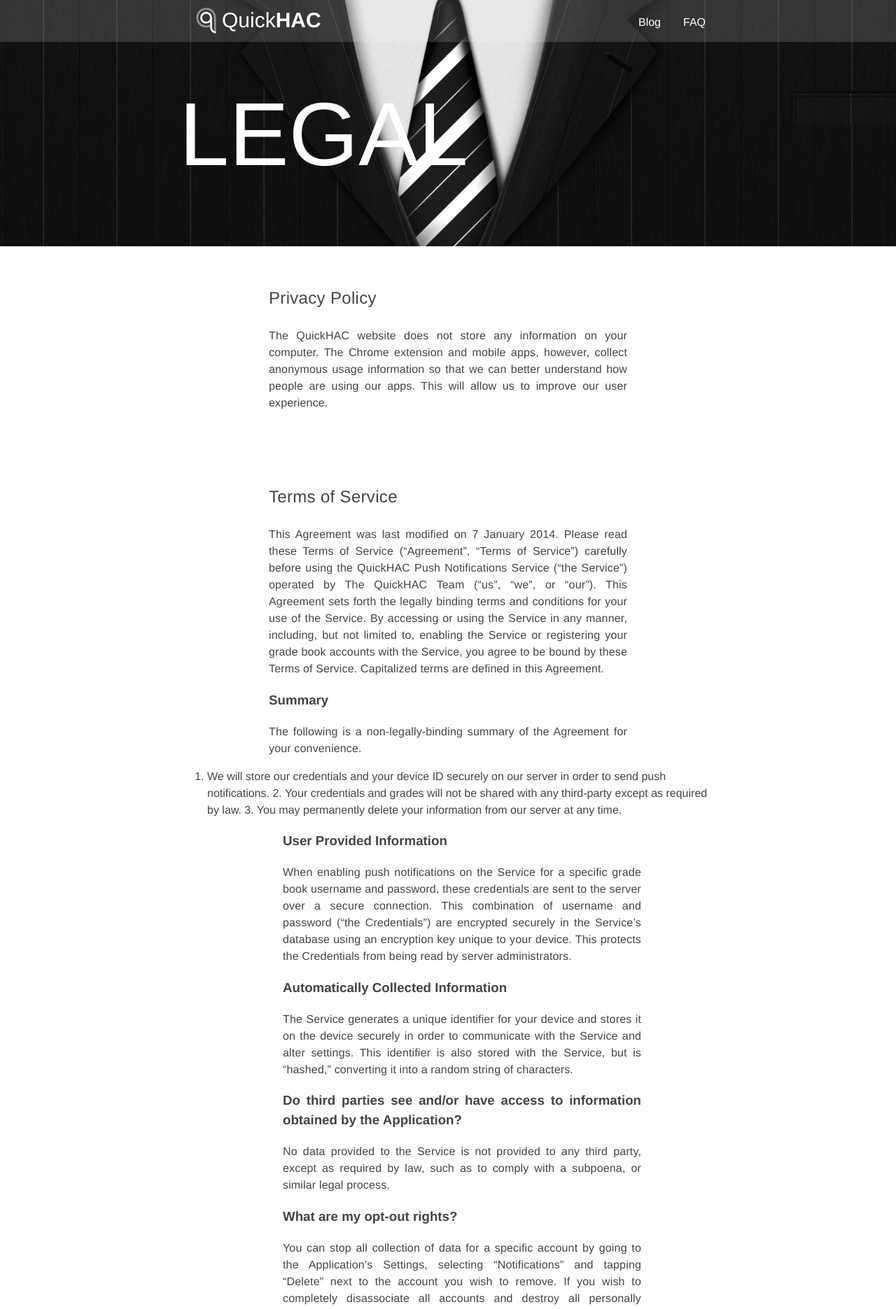
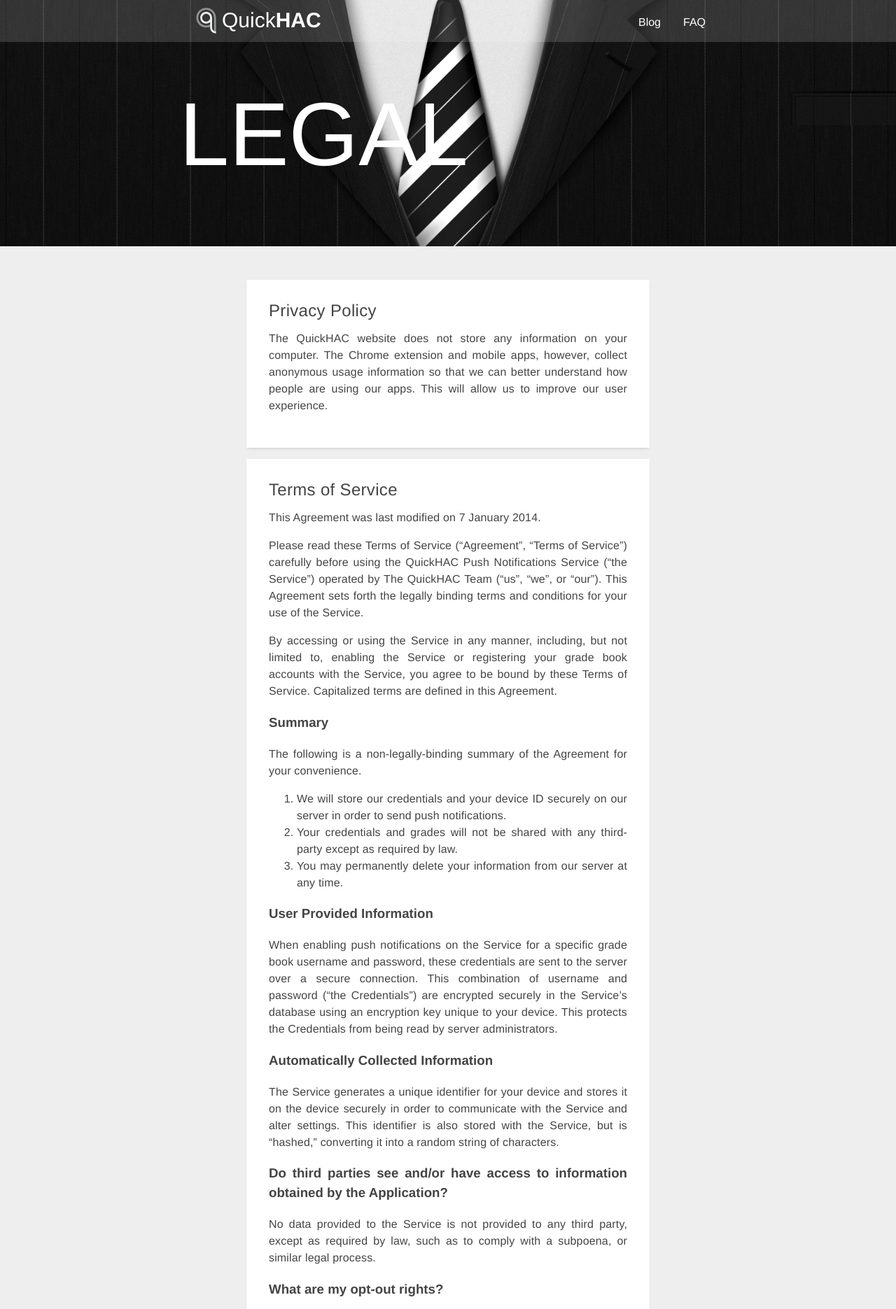
Before and after one commit to quickhac/main-site, a Jekyll site: the page built from legal/index.html, in a window 1280 px wide. Shown: the top 1871 px of the page at 70% size. Built offline with Jekyll 4.4.1, drawn with Linux system fonts in a browser that asks for light colours; Markdown is read by kramdown in place of the engine named in the settings; some of the changed text lies outside the part shown.

Commit message:
fixed some legal page issues

```diff
--- a/_data/legal.yml
+++ b/_data/legal.yml
@@ -1,9 +1,9 @@
-privacy: >
+privacy: |
     ## Privacy Policy
 
     The QuickHAC website does not store any information on your computer. The Chrome extension and mobile apps, however, collect anonymous usage information so that we can better understand how people are using our apps. This will allow us to improve our user experience.
 
-terms: >
+terms: |
     ## Terms of Service
 
     This Agreement was last modified on 7 January 2014.
--- a/css/main.css
+++ b/css/main.css
@@ -260,7 +260,7 @@ section, footer {
     background-color: #ffffff;
 }
 
-section p {
+section p, section ul, section ol {
     font-weight: 300;
     text-rendering: optimizeLegibility;
     letter-spacing: 0.01pc;
@@ -436,7 +436,7 @@ section.legal .container {
 
 }
 
-section.legal p, section.legal h2, section.legal h3 {
+section.legal .card {
     text-align: justify;
     max-width: 512px;
     margin: 1em auto;
--- a/legal/index.html
+++ b/legal/index.html
@@ -11,14 +11,13 @@ title: QuickHAC Legal
     </div>
 </header>
 
-<section class="legal" id="privacy">
+<section class="legal cards-bg">
 	<div class="container">
+		<div class="card" id="privacy">
 		{{ site.data.legal.privacy | markdownify }}
+		</div>
+		<div class="card" id="terms">
+		{{ site.data.legal.terms | markdownify }}
+		</div>
 	</div>
 </section>
-
-<section class="legal" id="terms">
-	<div class="container">
-		{{ site.data.legal.terms | markdownify }}
-	</div>
-</section>
```
